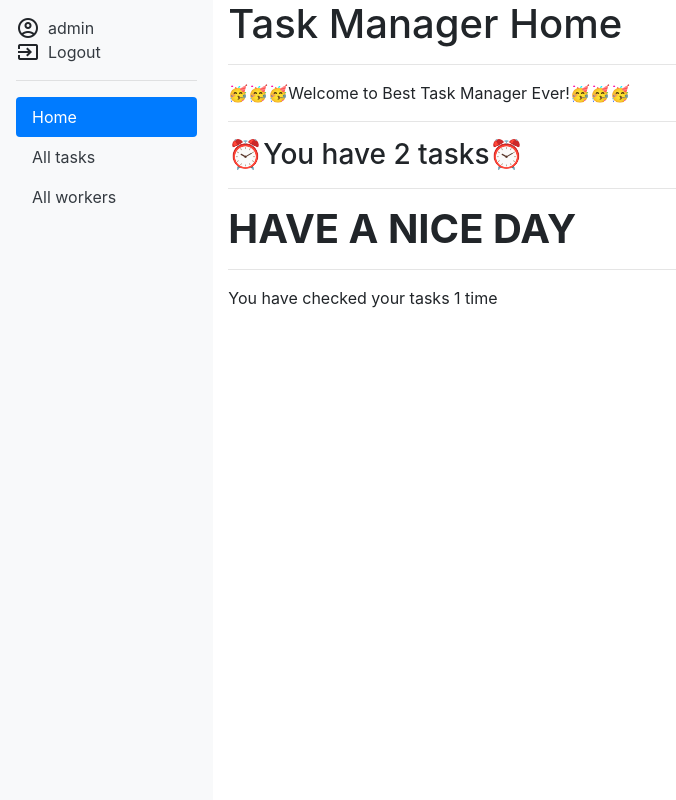
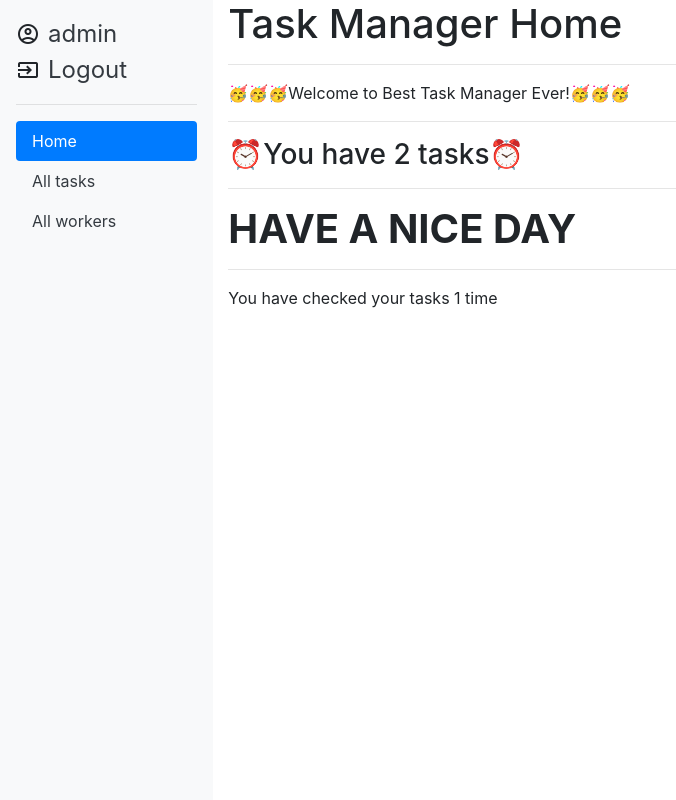
Before and after one commit to SevKrok/it-task-manager, a Django app: page / in a window 1280 px wide. Shown: the whole page, without its empty margins (0-676 px from the left). Run offline with Django 4.2, Linux system fonts and the light colour scheme; a user stored in the database is signed in; data comes from the database, SQL or seed files in the repository.

Commit message:
Update sidebar.html style

```diff
--- a/templates/includes/sidebar.html
+++ b/templates/includes/sidebar.html
@@ -5,14 +5,14 @@
       account_circle
     </span>
       <a href="{{ user.get_absolute_url }}"
-         class="fs-4 mb-3 mb-md-0 me-md-auto text-dark text-decoration-none">{{ user.get_username }}</a>
+         class="fs-4 mb-3 mb-md-0 me-md-auto text-dark text-decoration-none" style="font-size: 1.5rem;">{{ user.get_username }}</a>
     </div>
     <div class="d-flex align-items-center">
     <span class="material-symbols-outlined" style="margin-right: 0.5rem;">
       input
     </span>
       <a class="fs-5 mb-3 mb-md-0 me-md-auto text-dark text-decoration-none"
-         href="{% url 'logout' %}?next={{ request.path }}">
+         href="{% url 'logout' %}?next={{ request.path }}" style="font-size: 1.5rem;">
         Logout
       </a>
     </div>
@@ -22,7 +22,7 @@
       input
     </span>
       <a class="fs-5 mb-3 mb-md-0 me-md-auto text-dark text-decoration-none"
-         href="{% url 'login' %}?next={{ request.path }}">
+         href="{% url 'login' %}?next={{ request.path }}" style="font-size: 1.5rem;">
         Login
       </a>
     </div>
```
